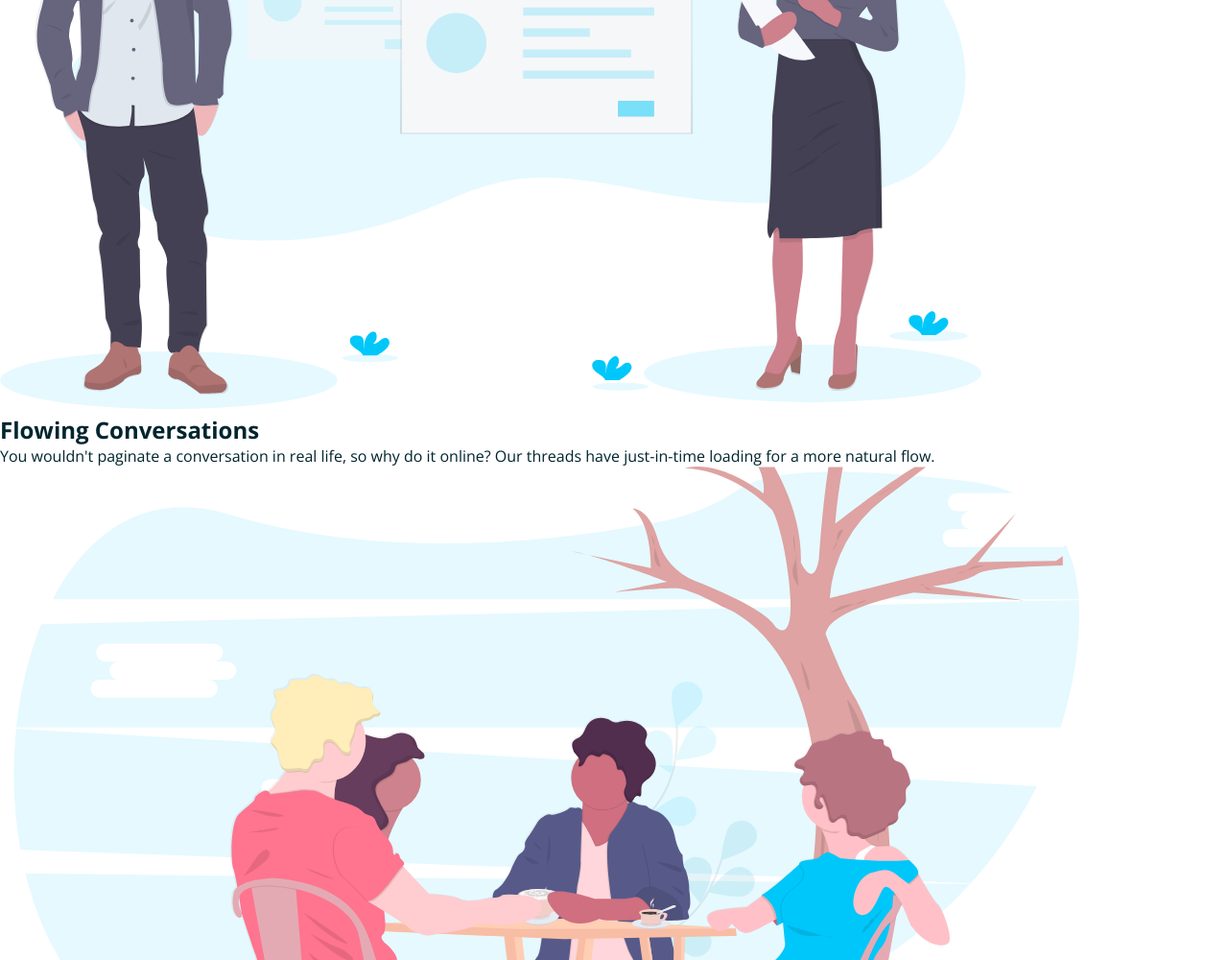
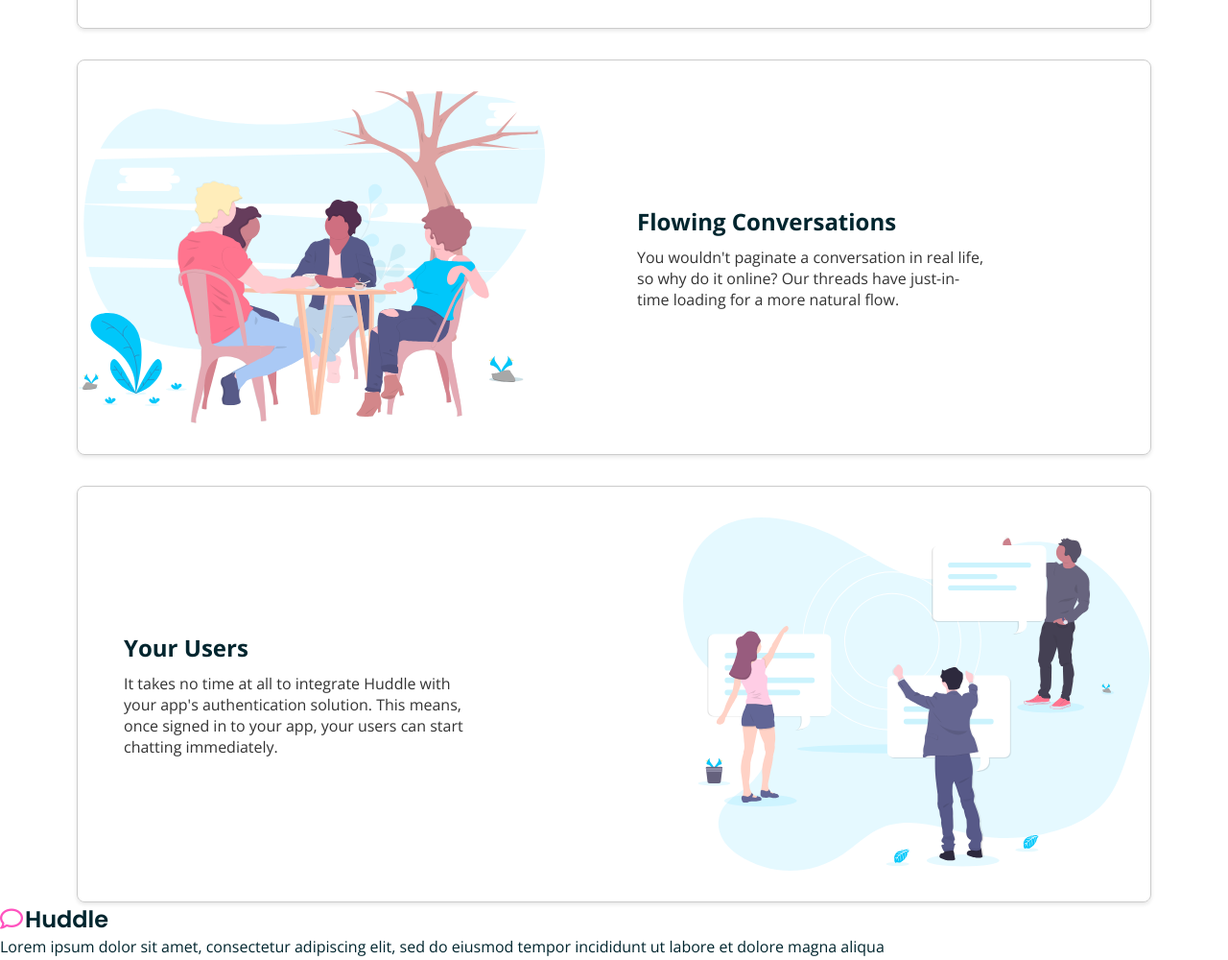
Before and after one commit to nejidevelops/Frontend-Mentor, a plain HTML site: page huddle-landing-page-with-alternating-feature-blocks-master/index.html in a window 1280 px wide. Shown: the part 1267-2267 px from the top of the page at 96% size. Drawn offline with nearby package versions, Linux system fonts and the light colour scheme.

Commit message:
Implement stylings for features section

```diff
--- a/huddle-landing-page-with-alternating-feature-blocks-master/style.css
+++ b/huddle-landing-page-with-alternating-feature-blocks-master/style.css
@@ -118,6 +118,80 @@ header nav {
   width: 848px;
 }
 
+.features {
+  display: grid;
+  grid-template-columns: repeat(1, 1fr);
+  gap: 2rem;
+  margin-top: 2rem;
+  padding: 0 5rem;
+}
+
+.feature {
+  display: flex;
+  flex-direction: row;
+  align-items: center;
+  border: 1px solid #ccc;
+  border-radius: 8px;
+  overflow: hidden;
+  box-shadow: 0 2px 4px rgba(0, 0, 0, 0.1);
+  max-width: 1400px;
+  margin: 0 auto;
+  gap: 3rem;
+}
+
+.feature:nth-child(even) {
+  flex-direction: row-reverse;
+}
+
+.feature-content {
+  padding: 3rem;
+  flex: 1;
+}
+
+.feature-content h2 {
+  font-size: 24px;
+  margin-bottom: 10px;
+}
+
+.feature-content p {
+  font-size: 16px;
+  color: #333;
+  width: 75%;
+}
+
+.feature-image {
+  display: flex;
+  flex: 1;
+  justify-content: center;
+  align-items: center;
+  padding: 2rem 0;
+}
+
+.feature-image img {
+  width: 500px;
+  max-width: 100%;
+  max-height: 100%;
+}
+
+.build-container {
+  display: flex;
+  justify-content: center;
+  align-items: center;
+  height: 30vh;
+}
+
+.build {
+  display: flex;
+  justify-content: center;
+  align-items: center;
+  margin: 0;
+  border: 1px solid #ccc;
+  border-radius: 8px;
+  box-shadow: 0 2px 4px rgba(0, 0, 0, 0.1);
+  padding: 2rem;
+  width: 360px;
+}
+
 @media screen and (max-width: 767px) {
   body {
     font-size: 16px;
```
